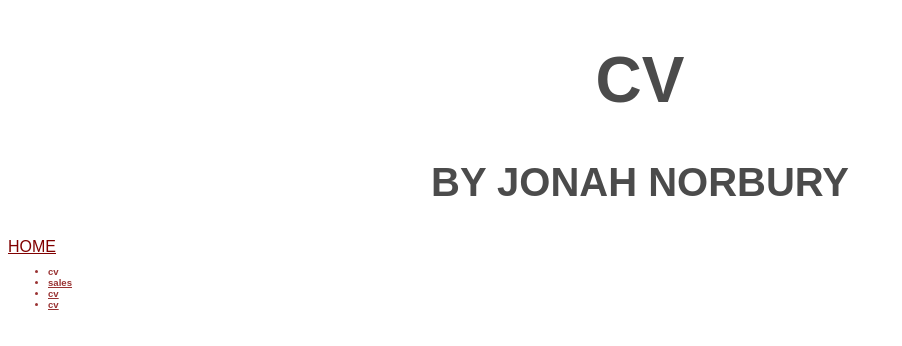
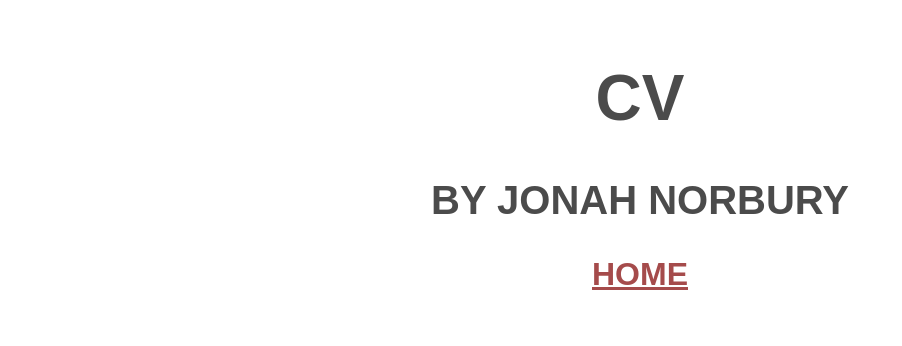
Before and after one commit to jonorbury/lecture0, a plain HTML site: page project0/SALES.html in a window 1280 px wide. Shown: the whole page, without its empty margins (0-902 px from the left). Drawn offline with Linux system fonts and the light colour scheme.

Commit message:
STUPID EARLY DESIGN FOR SALES FIXED VERY UGLY TABLE AND BAD

```diff
--- a/project0/SALES.html
+++ b/project0/SALES.html
@@ -6,19 +6,11 @@
     </head>
     <body>
       <div>
-        <h1 >CV</h1>
-        <h2 class="subtitle">BY JONAH NORBURY</h2>
-      </div>
-      <div>
-        <a href="./index.html">HOME</a>
-      </div>
-      <div>
-        <ul>
-          <li>cv
-          <li><a href="./sales.html">sales</a>
-          <li><a href="./cv.html">cv</a>
-          <li><a href="./cv.html">cv</a>
-
-        </ul>
+        <body>
+          <div class="center">
+            <h1 >CV</h1>
+            <h2 class="subtitle">BY JONAH NORBURY</h2>
+            <h3 class="home"><a href="./INDEX.html">HOME</a></h3>
+          </div>
     </body>
 </html>
```
